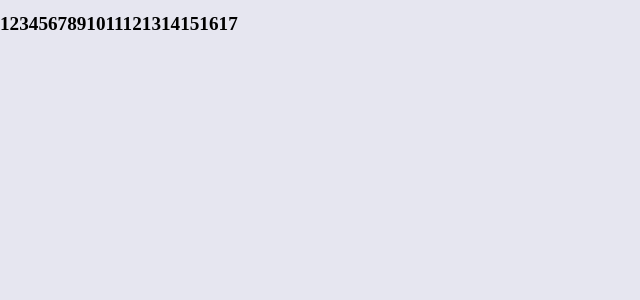
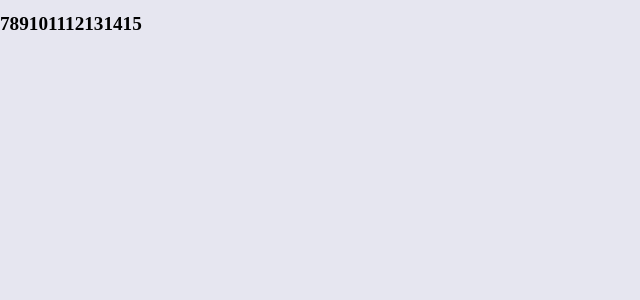
Before and after one commit to PeuDevBr/ReacJSt_website, a Next.js app: page / in a window 1280 px wide. Shown: the top 300 px of the page, without its empty margins (0-640 px from the left). Built offline with nearby package versions, Linux system fonts and the light colour scheme.

Commit message:
Verificando erros na Vercel

```diff
--- a/pages/array.js
+++ b/pages/array.js
@@ -1,14 +1,22 @@
 import React from 'react'
 
-var array = [1, 2, 3, 4, 5, 6, 7, 8, 9, 10, 11, 12, 13, 14, 15, 16, 17]
+var array = [1, 2, 3, 4, 5, 6, 7, 8, 9, 10, 11, 12, 13, 14, 15]
 
-const Array = () => {
+const Array = (props) => {
+  let newArray = []
+  for (var index in array) {
+    if (array[index] > props.number) {
+      newArray.push(array[index])
+
+    }
+  }
 
     return (
     <div>
        <h1> {
-              array.map((array) => (
-                array
+              newArray.map((array) => (
+                  array
+
               ))
             }
         </h1>
--- a/pages/index.js
+++ b/pages/index.js
@@ -22,7 +22,7 @@ import { useState, Component } from 'react';
 
         return (
             <div>
-                <Array />
+                <Array number={6}/>
             </div>
 
         )
```
